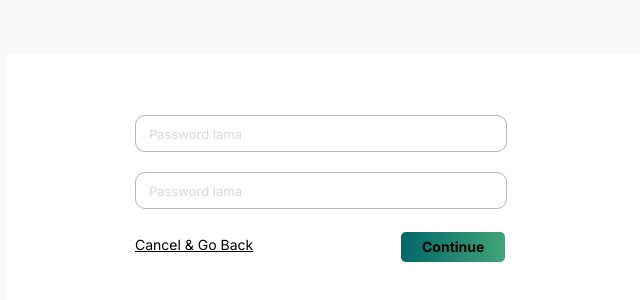
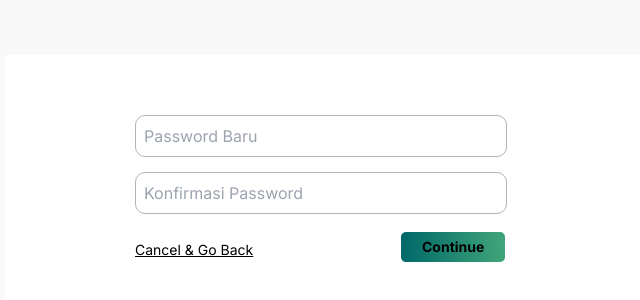
Before and after one commit to BerthaSoliany/4_STEI-KLINIK, a Next.js app in the folder stei-klinik/: page /gantipassword2 in a window 1280 px wide. Shown: the part 358-658 px from the top of the page, without its empty margins (325-965 px from the left). Built offline with nearby package versions, Linux system fonts and the light colour scheme.

Commit message:
fix: fix input

```diff
--- a/stei-klinik/app/gantipassword/page.tsx
+++ b/stei-klinik/app/gantipassword/page.tsx
@@ -9,9 +9,18 @@ export default function gantipassword() {
         <div className="overscroll-auto bg-[#F9F9F9] h-screen w-screen">
             <div className="w-[641px] h-[267px] rounded-[5px] bg-[#ffffff] absolute bottom-0" style={{marginLeft:"330px", marginBottom:"120px"}}>
                 <p className="text-black text-[14px]" style={{marginLeft:"80px", marginTop:"70px"}}>Silakan masukkan password kamu saat ini untuk menjaga keamanan akun</p>
-                <div className="w-[372px] h-[37px] rounded-[10px] border-[#B4B4B4] border-[1px]" style={{marginLeft:"130px", marginTop:"15px"}}>
-                    <p className="text-[#D9D9D9] text-[13px]" style={{marginTop:"9px", marginLeft:"13px"}}>Password lama</p>
+
+                <div className=" flex items-center w-[372px]">
+                    <div className="w-full max-w-2x1">
+                    <input
+                        type="text"
+                        placeholder="Password Lama"
+                        className="w-full p-2 border rounded-[10px] border-[#B4B4B4] text-black"
+                        style={{marginLeft:"130px", marginTop:"15px"}}
+                    />
+                    </div>
                 </div>
+
                 <Link href="/home">
                     <p className="text-black underline text-[14px]" style={{marginLeft:"130px", marginTop:"25px"}}>Cancel & Go Back</p>
                 </Link>
--- a/stei-klinik/app/gantipassword2/page.tsx
+++ b/stei-klinik/app/gantipassword2/page.tsx
@@ -5,12 +5,29 @@ export default function gantipassword2() {
     return <body>
         <div className="overscroll-auto bg-[#F9F9F9] h-screen w-screen">
             <div className="w-[641px] h-[267px] rounded-[5px] bg-[#ffffff] absolute bottom-0" style={{marginLeft:"330px", marginBottom:"120px"}}>
-                <div className="w-[372px] h-[37px] rounded-[10px] border-[#B4B4B4] border-[1px]" style={{marginLeft:"130px", marginTop:"60px"}}>
-                    <p className="text-[#D9D9D9] text-[13px]" style={{marginTop:"9px", marginLeft:"13px"}}>Password lama</p>
+
+                <div className=" flex items-center w-[372px]">
+                    <div className="w-full max-w-2x1">
+                    <input
+                        type="text"
+                        placeholder="Password Baru"
+                        className="w-full p-2 border rounded-[10px] border-[#B4B4B4] text-black"
+                        style={{marginLeft:"130px", marginTop:"60px"}}
+                    />
+                    </div>
                 </div>
-                <div className="w-[372px] h-[37px] rounded-[10px] border-[#B4B4B4] border-[1px]" style={{marginLeft:"130px", marginTop:"20px"}}>
-                    <p className="text-[#D9D9D9] text-[13px]" style={{marginTop:"9px", marginLeft:"13px"}}>Password lama</p>
+
+                <div className=" flex items-center w-[372px]">
+                    <div className="w-full max-w-2x1">
+                    <input
+                        type="text"
+                        placeholder="Konfirmasi Password"
+                        className="w-full p-2 border rounded-[10px] border-[#B4B4B4] text-black"
+                        style={{marginLeft:"130px", marginTop:"15px"}}
+                    />
+                    </div>
                 </div>
+
                 <Link href="/home">
                     <p className="text-black underline text-[14px]" style={{marginLeft:"130px", marginTop:"25px"}}>Cancel & Go Back</p>
                 </Link>
```
